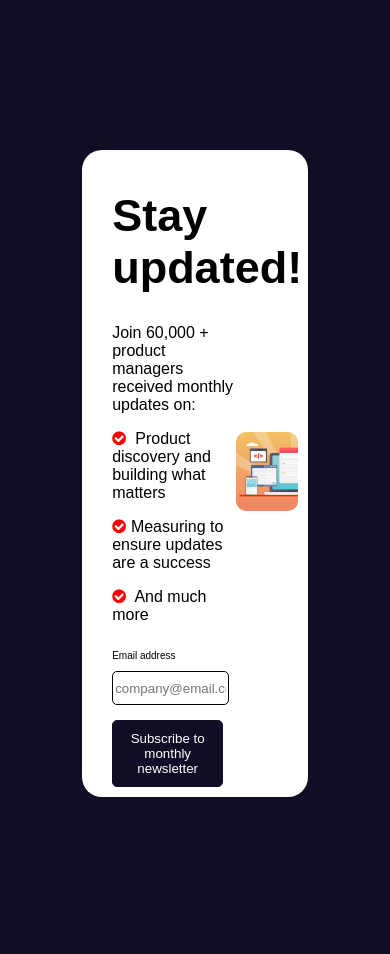
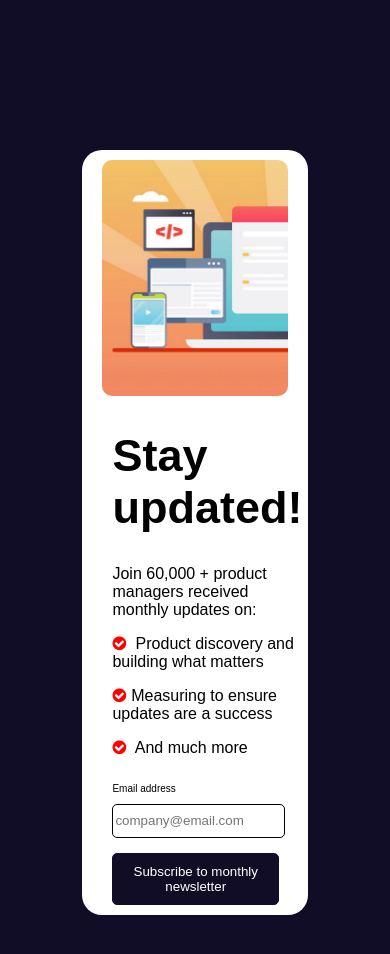
Before and after one commit to Mariam0422/submittingTheForm, a plain HTML site: page index.html in a window 390 px wide. Drawn offline with Linux system fonts and the light colour scheme.

Commit message:
add media

```diff
--- a/index.html
+++ b/index.html
@@ -9,7 +9,7 @@
       rel="stylesheet"
       href="./font-awesome-4.7.0/css/font-awesome.min.css"
     />
-    <title>Document</title>
+    <title>Submitting Form</title>
   </head>
   <body>
     <div class="root">
--- a/style.less
+++ b/style.less
@@ -12,6 +12,7 @@ body {
     margin: 150px auto;
     padding: 10px;
     display: flex;
+    flex-direction: row;
     justify-content: center;
     align-items: center;
     border-radius: 20px;
@@ -94,3 +95,16 @@ body {
     }
   }
 }
+@media(max-width: 720px){
+  #main{
+    flex-direction: column;
+    .image{
+      order: -1;
+      width: 90%;
+    }
+    .text{
+      order: 1;
+      width: 90%;
+    }
+  }
+}
```
Also changed, not shown: style.css.
